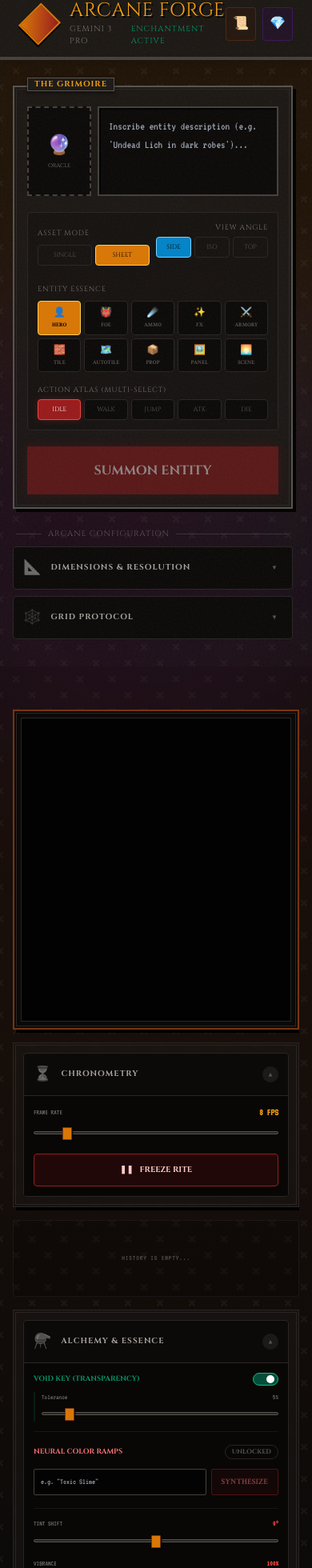
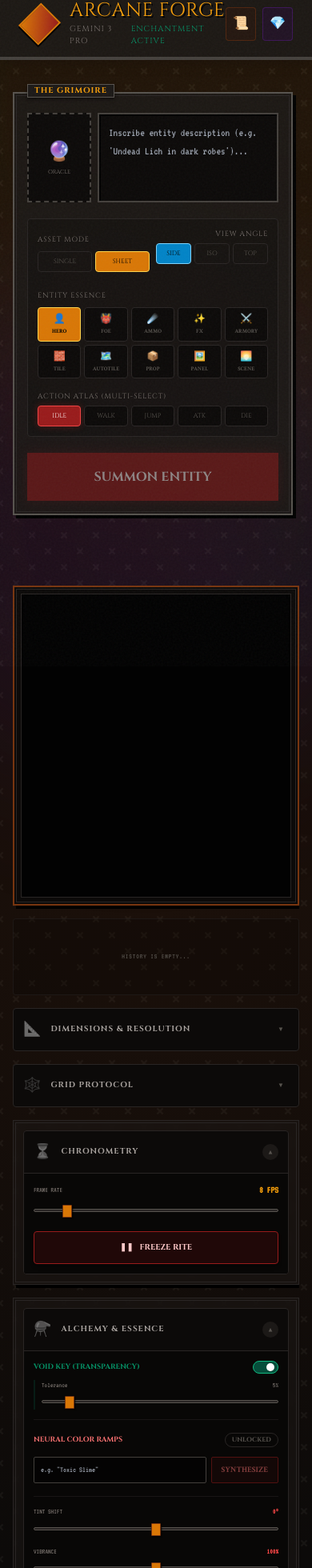
Before and after one commit to justinnathanielsmith/PixelForge, a React (Vite) app: page / in a window 390 px wide. Shown: the part 11-1971 px from the top of the page at 80% size. Built offline with nearby package versions, Linux system fonts and the light colour scheme; what gifenc would draw is missing.

Commit message:
feat(ui): Consolidate left column inputs
Reorganizes the left column of the UI to group all user inputs under a single "INPUTS ONLY" heading. This change improves visual clarity and prepares for future additions of configuration-only sections.

```diff
--- a/App.tsx
+++ b/App.tsx
@@ -132,8 +132,8 @@ const AppContent: React.FC = () => {
 
         <main className="flex-1 max-w-7xl mx-auto w-full p-4 md:p-6 grid lg:grid-cols-12 gap-6 relative min-h-0">
 
-          {/* --- LEFT COLUMN: INPUTS & CONFIG --- */}
-          <div className="lg:col-span-4 flex flex-col gap-6 overflow-y-auto custom-scrollbar pr-2 pt-4 pb-12 lg:h-[calc(100vh-120px)]">
+          {/* --- LEFT COLUMN: INPUTS ONLY --- */}
+          <div className="lg:col-span-4 flex flex-col gap-6 overflow-y-auto custom-scrollbar pr-2 pt-6 pb-12 lg:h-[calc(100vh-120px)]">
 
             {/* 1. The Grimoire (Prompt & Core Types) */}
             <section className="fantasy-card p-4 relative shrink-0">
@@ -212,17 +212,6 @@ const AppContent: React.FC = () => {
                  </button>
               </form>
             </section>
-
-            {/* 2. Dimensions & Grid Configuration (Inputs) */}
-            <div className="space-y-2">
-                <div className="flex items-center gap-2 mb-2 px-1 opacity-70">
-                    <span className="w-8 h-[1px] bg-stone-700"></span>
-                    <h3 className="fantasy-font text-[10px] text-stone-500 uppercase tracking-widest">Arcane Configuration</h3>
-                    <span className="flex-1 h-[1px] bg-stone-700"></span>
-                </div>
-                <CodexDimensions settings={animationSettings} setSettings={updateSettings} />
-                <CodexGrid settings={animationSettings} setSettings={updateSettings} />
-            </div>
           </div>
 
           {/* --- RIGHT COLUMN: PREVIEW & POST-PROCESS --- */}
@@ -280,15 +269,8 @@ const AppContent: React.FC = () => {
                 </div>
              )}
 
-             {/* 3. Controls & Post-Processing (Split Grid) */}
-             <div className="grid md:grid-cols-2 gap-4 pb-4">
-                <div className="space-y-4">
-                    <div className="fantasy-card p-3 border border-stone-800 bg-[#1c1917]/50">
-                        <CodexChronometry settings={animationSettings} setSettings={updateSettings} />
-                    </div>
-
-                    {/* History Bar moved here for better mobile flow */}
-                    <div className="w-full bg-black/20 p-2 border border-stone-800/50 rounded flex gap-2 overflow-x-auto h-24 items-center custom-scrollbar relative group/history">
+             {/* 3. History Bar - Full Width for Mobile Access */}
+             <div className="w-full bg-black/20 p-2 border border-stone-800/50 rounded flex gap-2 overflow-x-auto h-24 items-center custom-scrollbar relative group/history shrink-0">
                   <button
                     onClick={() => setShowGallery(true)}
                     className="absolute right-2 top-2 z-10 w-6 h-6 bg-amber-900/60 hover:bg-amber-600 border border-amber-500 text-white flex items-center justify-center rounded shadow-lg transition-all opacity-0 group-hover/history:opacity-100 scale-90 hover:scale-100"
@@ -306,10 +288,21 @@ const AppContent: React.FC = () => {
                     ))
                   )}
               </div>
+
+             {/* 4. Configuration Grid (Unified Post-Process) */}
+             <div className="grid md:grid-cols-2 gap-4 pb-4">
+                <div className="space-y-4">
+                    <CodexDimensions settings={animationSettings} setSettings={updateSettings} />
+                    <CodexGrid settings={animationSettings} setSettings={updateSettings} />
                 </div>
 
+                <div className="space-y-4">
+                    <div className="fantasy-card p-3 border border-stone-800 bg-[#1c1917]/50">
+                        <CodexChronometry settings={animationSettings} setSettings={updateSettings} />
+                    </div>
                     <div className="fantasy-card p-3 border border-stone-800 bg-[#1c1917]/50 h-fit">
                         <CodexAlchemy settings={animationSettings} setSettings={updateSettings} onGeneratePalette={actions.generatePalette} />
+                    </div>
                 </div>
              </div>
 
@@ -355,23 +348,6 @@ const AppContent: React.FC = () => {
 };
 
 const App: React.FC = () => {
-  const [params, setParams] = useState(new URLSearchParams(window.location.search));
-
-  useEffect(() => {
-     const handlePopState = () => {
-        setParams(new URLSearchParams(window.location.search));
-     };
-     window.addEventListener('popstate', handlePopState);
-     return () => window.removeEventListener('popstate', handlePopState);
-  }, []);
-
-  const isMobileView = params.get('view') === 'mobile';
-  const artId = params.get('id');
-
-  if (isMobileView && artId) {
-     return <MobileViewer artId={artId} />;
-  }
-
   return (
     <ToastProvider>
       <AppContent />
```
Lines whose indentation alone changed are shown as unchanged.
